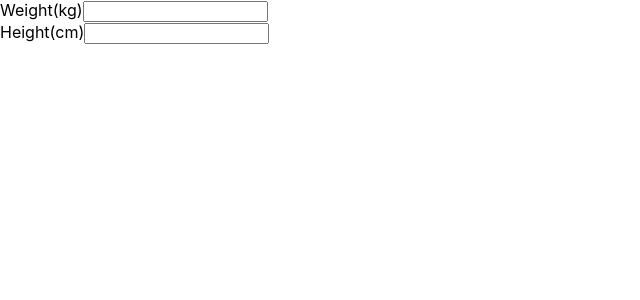
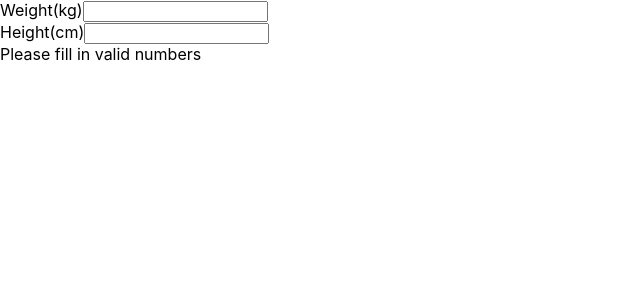
Before and after one commit to raptorf1/BMI_react_George, a React (Create React App) app: page / in a window 1280 px wide. Shown: the top 300 px of the page, without its empty margins (0-640 px from the left). Built offline with nearby package versions, Linux system fonts and the light colour scheme.

Commit message:
Adds sad path to the BMICalculator.js file

```diff
--- a/src/Modules/BMICalculator.js
+++ b/src/Modules/BMICalculator.js
@@ -10,8 +10,8 @@ export const bmiCalculation = (weight, height, method) => {
 
   let finalBMI = parseFloat(bmi.toFixed(2));
   let BMIMessage = setBMIMessage(finalBMI);
-  if (isNaN(finalBMI) || !isFinite(finalBMI) || finalBMI === 0) {
-    return "";
+  if (isNaN(finalBMI) || !isFinite(finalBMI) || finalBMI === 0 || finalBMI < 0 || weight <= 0 || height <= 0) {
+    return "Please fill in valid numbers";
   } else {
     return `You are ${BMIMessage} with a BMI of ${finalBMI}`;
   }
```
